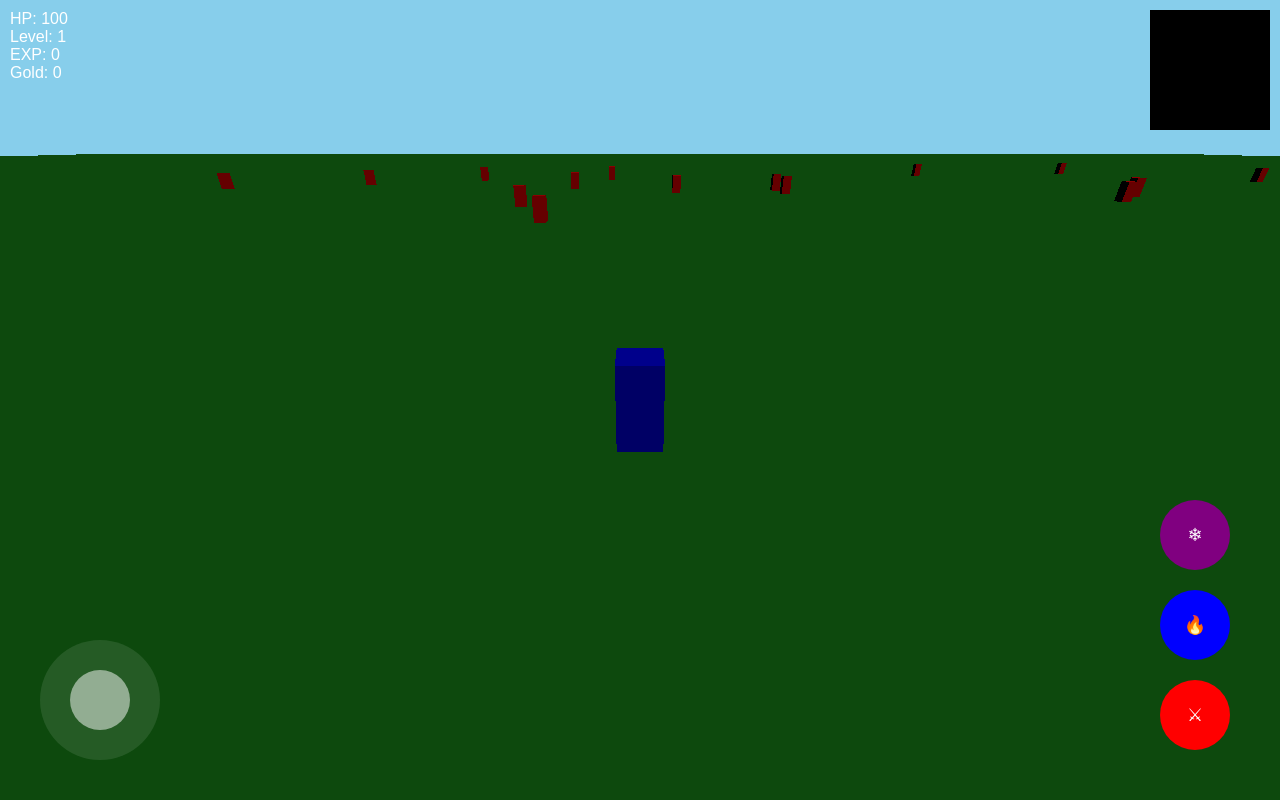
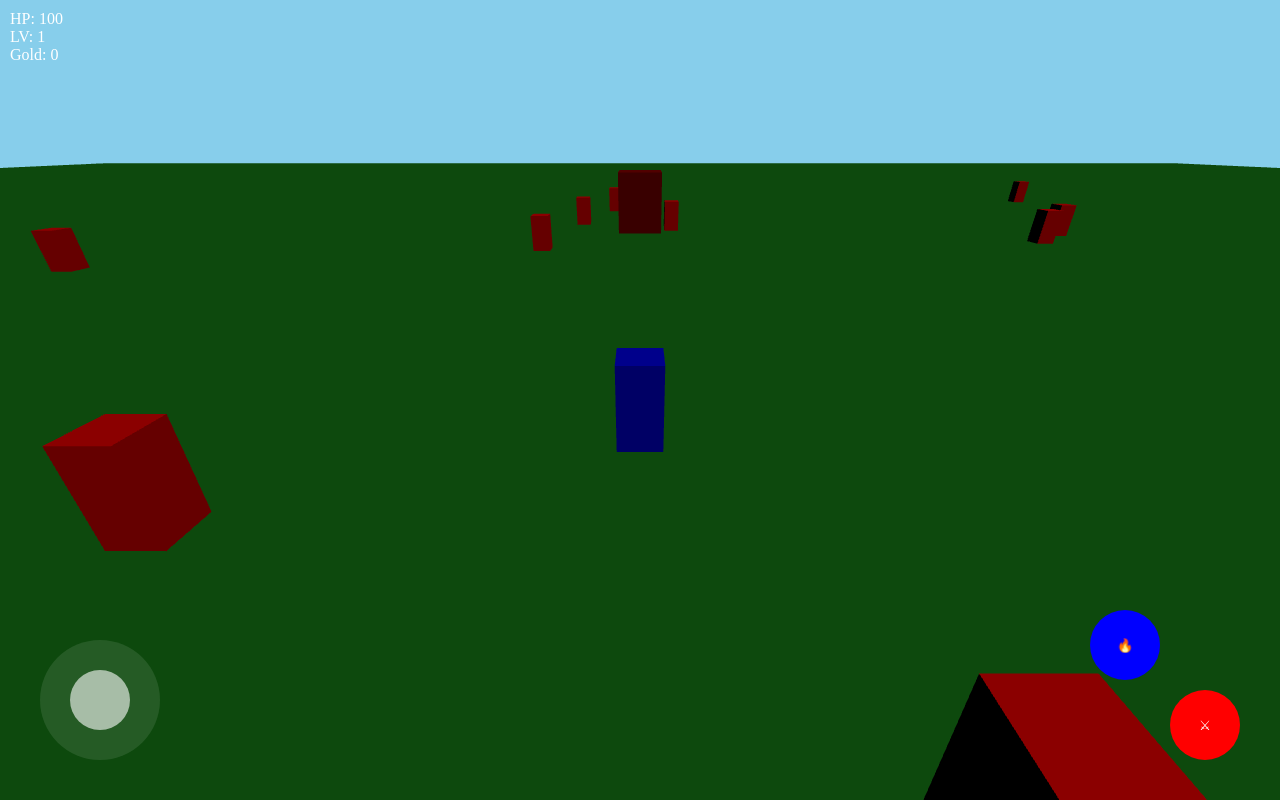
Before and after one commit to phamvuminhtoana4-lang/tcg, a plain HTML site: page index.html in a window 1280 px wide. Drawn offline with nearby package versions, Linux system fonts and the light colour scheme; animation ran at ten frames a second.

Commit message:
Refactor HTML structure and update styles

```diff
--- a/index.html
+++ b/index.html
@@ -2,18 +2,11 @@
 <html lang="vi">
 <head>
 <meta charset="UTF-8">
-<title>OPEN WORLD MOBILE RPG</title>
+<title>Mobile RPG Full</title>
 
 <style>
+body{margin:0;overflow:hidden;touch-action:none}
 
-body{
-margin:0;
-overflow:hidden;
-touch-action:none;
-font-family:Arial;
-}
-
-/* UI */
 #ui{
 position:absolute;
 top:10px;
@@ -22,7 +15,6 @@ color:white;
 z-index:10;
 }
 
-/* JOYSTICK */
 #joystick{
 position:absolute;
 bottom:40px;
@@ -32,54 +24,28 @@ height:120px;
 background:rgba(255,255,255,0.1);
 border-radius:50%;
 }
+
 #stick{
 width:60px;
 height:60px;
-background:rgba(255,255,255,0.5);
+background:rgba(255,255,255,0.6);
 border-radius:50%;
 position:absolute;
 left:30px;
 top:30px;
 }
 
-/* BUTTONS */
 .btn{
 position:absolute;
 width:70px;
 height:70px;
 border-radius:50%;
 color:white;
-font-size:18px;
 border:none;
 }
 
-#atk{bottom:50px;right:50px;background:red;}
-#skill1{bottom:140px;right:50px;background:blue;}
-#skill2{bottom:230px;right:50px;background:purple;}
-
-/* INVENTORY */
-#inv{
-position:absolute;
-top:50px;
-right:10px;
-background:rgba(0,0,0,0.7);
-padding:10px;
-display:none;
-color:white;
-}
-
-/* MINIMAP */
-#map{
-position:absolute;
-top:10px;
-right:10px;
-width:120px;
-height:120px;
-background:black;
-color:white;
-font-size:10px;
-}
-
+#atk{right:40px;bottom:40px;background:red}
+#skill{right:120px;bottom:120px;background:blue}
 </style>
 </head>
 
@@ -87,204 +53,231 @@ font-size:10px;
 
 <div id="ui">
 HP: <span id="hp"></span><br>
-Level: <span id="lv"></span><br>
-EXP: <span id="exp"></span><br>
+LV: <span id="lv"></span><br>
 Gold: <span id="gold"></span>
 </div>
 
 <div id="joystick"><div id="stick"></div></div>
 
 <button id="atk" class="btn">⚔</button>
-<button id="skill1" class="btn">🔥</button>
-<button id="skill2" class="btn">❄</button>
-
-<div id="inv"></div>
-<div id="map"></div>
+<button id="skill" class="btn">🔥</button>
 
 <script src="https://cdn.jsdelivr.net/npm/three@0.158/build/three.min.js"></script>
 
 <script>
 
-/////////////////////////////
+//////////////////////
 // SETUP
-/////////////////////////////
+//////////////////////
 
 let scene = new THREE.Scene()
 scene.background = new THREE.Color(0x87ceeb)
 
 let camera = new THREE.PerspectiveCamera(75,innerWidth/innerHeight,0.1,1000)
-let renderer = new THREE.WebGLRenderer()
+let renderer = new THREE.WebGLRenderer({antialias:true})
 renderer.setSize(innerWidth,innerHeight)
 document.body.appendChild(renderer.domElement)
 
-/////////////////////////////
+//////////////////////
 // LIGHT
-/////////////////////////////
+//////////////////////
 
 let light = new THREE.DirectionalLight(0xffffff,1)
 light.position.set(10,20,10)
 scene.add(light)
 
-/////////////////////////////
+//////////////////////
 // MAP
-/////////////////////////////
+//////////////////////
 
 let ground = new THREE.Mesh(
-new THREE.PlaneGeometry(500,500),
+new THREE.PlaneGeometry(300,300),
 new THREE.MeshLambertMaterial({color:0x228B22})
 )
-ground.rotation.x=-Math.PI/2
+ground.rotation.x = -Math.PI/2
 scene.add(ground)
 
-/////////////////////////////
+//////////////////////
 // PLAYER
-/////////////////////////////
+//////////////////////
 
 let player = new THREE.Mesh(
 new THREE.BoxGeometry(1,2,1),
 new THREE.MeshLambertMaterial({color:0x0000ff})
 )
-player.position.y=1
+player.position.y = 1
 scene.add(player)
 
-/////////////////////////////
-// DATA
-/////////////////////////////
-
-let data={
+let data = {
 hp:100,
 lv:1,
-exp:0,
 gold:0,
-atk:10,
-inventory:[]
+atk:10
 }
 
-/////////////////////////////
+//////////////////////
 // MONSTER
-/////////////////////////////
+//////////////////////
 
-let mobs=[]
+let mobs = []
 
 function spawnMob(){
-let m=new THREE.Mesh(
+let m = new THREE.Mesh(
 new THREE.BoxGeometry(1,2,1),
 new THREE.MeshLambertMaterial({color:0xff0000})
 )
-m.position.set((Math.random()-0.5)*200,1,(Math.random()-0.5)*200)
-m.hp=30
+
+m.position.set((Math.random()-0.5)*100,1,(Math.random()-0.5)*100)
+m.hp = 30
+
 scene.add(m)
 mobs.push(m)
 }
 
-for(let i=0;i<50;i++)spawnMob()
+for(let i=0;i<20;i++) spawnMob()
 
-/////////////////////////////
+//////////////////////
+// BOSS
+//////////////////////
+
+let boss = new THREE.Mesh(
+new THREE.BoxGeometry(3,4,3),
+new THREE.MeshLambertMaterial({color:0x990000})
+)
+boss.position.set(0,2,-30)
+boss.hp = 300
+scene.add(boss)
+
+//////////////////////
 // JOYSTICK
-/////////////////////////////
+//////////////////////
 
-let joy=document.getElementById("joystick")
-let stick=document.getElementById("stick")
+let joy = document.getElementById("joystick")
+let stick = document.getElementById("stick")
 
-let mx=0,mz=0
+let moveX=0, moveZ=0
+let dragging=false
 
-joy.addEventListener("touchmove",e=>{
-let r=joy.getBoundingClientRect()
-let x=e.touches[0].clientX-r.left-60
-let y=e.touches[0].clientY-r.top-60
-let d=Math.sqrt(x*x+y*y)
-if(d>40){x=x/d*40;y=y/d*40}
-stick.style.left=(x+30)+"px"
-stick.style.top=(y+30)+"px"
-mx=x/40
-mz=y/40
-})
+joy.addEventListener("touchstart",()=>dragging=true)
 
 joy.addEventListener("touchend",()=>{
-mx=0;mz=0
+dragging=false
+moveX=0
+moveZ=0
 stick.style.left="30px"
 stick.style.top="30px"
 })
 
-/////////////////////////////
+joy.addEventListener("touchmove",e=>{
+
+if(!dragging) return
+
+let rect = joy.getBoundingClientRect()
+
+let x = e.touches[0].clientX - rect.left - 60
+let y = e.touches[0].clientY - rect.top - 60
+
+let d = Math.sqrt(x*x+y*y)
+let max = 40
+
+if(d>max){
+x = x/d*max
+y = y/d*max
+}
+
+stick.style.left = (x+30)+"px"
+stick.style.top = (y+30)+"px"
+
+moveX = x/max
+moveZ = y/max
+
+})
+
+//////////////////////
 // ATTACK
-/////////////////////////////
+//////////////////////
 
-document.getElementById("atk").onclick=()=>{
-mobs.forEach(m=>{
-let d=player.position.distanceTo(m.position)
-if(d<3){
-m.hp-=data.atk
+document.getElementById("atk").onclick = ()=>{
+
+mobs.forEach((m,i)=>{
+
+if(player.position.distanceTo(m.position)<3){
+
+m.hp -= data.atk
+
 if(m.hp<=0){
 scene.remove(m)
-data.exp+=10
-data.gold+=5
-data.inventory.push("item")
+mobs.splice(i,1)
+data.gold += 10
+data.lv++
 spawnMob()
 }
+
+}
+
+})
+
+// boss
+if(player.position.distanceTo(boss.position)<4){
+boss.hp -= data.atk
+}
+
+}
+
+//////////////////////
+// SKILL
+//////////////////////
+
+document.getElementById("skill").onclick = ()=>{
+
+mobs.forEach(m=>{
+if(player.position.distanceTo(m.position)<5){
+m.hp -= 20
 }
 })
+
 }
 
-/////////////////////////////
-// SKILLS
-/////////////////////////////
+//////////////////////
+// AI
+//////////////////////
 
-document.getElementById("skill1").onclick=()=>{
+function mobAI(){
+
 mobs.forEach(m=>{
-let d=player.position.distanceTo(m.position)
-if(d<5) m.hp-=20
-})
+let d = player.position.distanceTo(m.position)
+
+if(d<20){
+m.position.x += (player.position.x - m.position.x)*0.01
+m.position.z += (player.position.z - m.position.z)*0.01
 }
 
-document.getElementById("skill2").onclick=()=>{
-mobs.forEach(m=>{
-let d=player.position.distanceTo(m.position)
-if(d<5) m.position.x+=2
-})
+if(d<2){
+data.hp -= 0.1
 }
 
-/////////////////////////////
-// LEVEL UP
-/////////////////////////////
+})
 
-function levelUp(){
-if(data.exp>=data.lv*50){
-data.exp=0
-data.lv++
-data.hp+=20
-data.atk+=5
-}
 }
 
-/////////////////////////////
-// SAVE SYSTEM
-/////////////////////////////
+function bossAI(){
 
-function save(){
-localStorage.setItem("game",JSON.stringify(data))
+let d = player.position.distanceTo(boss.position)
+
+if(d<30){
+boss.position.x += (player.position.x - boss.position.x)*0.01
+boss.position.z += (player.position.z - boss.position.z)*0.01
 }
 
-function load(){
-let s=localStorage.getItem("game")
-if(s) data=JSON.parse(s)
+if(d<3){
+data.hp -= 0.5
 }
 
-load()
+}
 
-/////////////////////////////
-// INVENTORY UI
-/////////////////////////////
-
-document.addEventListener("dblclick",()=>{
-let inv=document.getElementById("inv")
-inv.style.display=inv.style.display=="none"?"block":"none"
-inv.innerHTML=data.inventory.join("<br>")
-})
-
-/////////////////////////////
+//////////////////////
 // GAME LOOP
-/////////////////////////////
+//////////////////////
 
 camera.position.set(0,6,10)
 
@@ -292,26 +285,23 @@ function loop(){
 
 requestAnimationFrame(loop)
 
-// move
-player.position.x+=mx*0.3
-player.position.z+=mz*0.3
+// MOVE
+player.position.x += moveX * 0.25
+player.position.z += moveZ * 0.25
 
-// camera
-camera.position.x=player.position.x
-camera.position.z=player.position.z+10
+// CAMERA
+camera.position.x = player.position.x
+camera.position.z = player.position.z + 10
 camera.lookAt(player.position)
 
-// level up
-levelUp()
+// AI
+mobAI()
+bossAI()
 
 // UI
-document.getElementById("hp").innerText=data.hp
-document.getElementById("lv").innerText=data.lv
-document.getElementById("exp").innerText=data.exp
-document.getElementById("gold").innerText=data.gold
-
-// save auto
-save()
+document.getElementById("hp").innerText = Math.floor(data.hp)
+document.getElementById("lv").innerText = data.lv
+document.getElementById("gold").innerText = data.gold
 
 renderer.render(scene,camera)
 
@@ -320,5 +310,6 @@ renderer.render(scene,camera)
 loop()
 
 </script>
+
 </body>
 </html>
```
